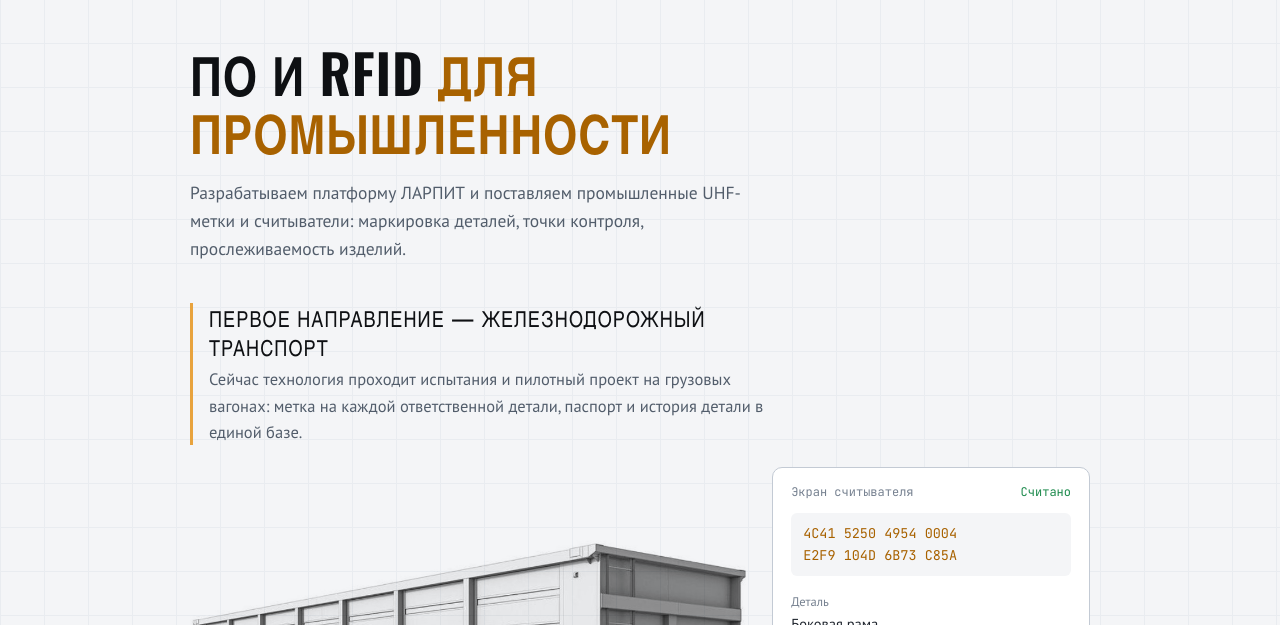
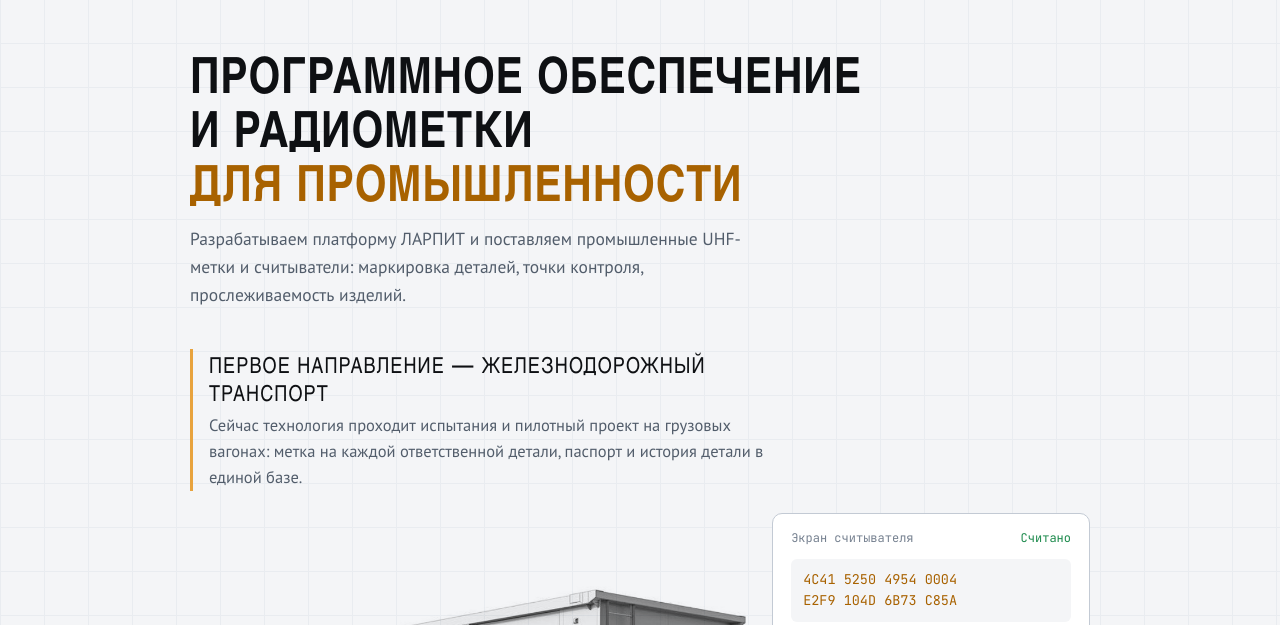
Before and after one commit to semedal/konusgruppsoft-site, a plain HTML site: page index.html in a window 1280 px wide. Shown: the part 133-758 px from the top of the page. Drawn offline with nearby package versions, Linux system fonts and the light colour scheme.

Commit message:
Название: «Программное обеспечение и радиометки для промышленности»
Co-Authored-By: Claude Fable 5.2 <noreply@anthropic.com>

```diff
--- a/assets/site.css
+++ b/assets/site.css
@@ -77,6 +77,8 @@ nav a[aria-current="page"]{color:var(--amber);border-bottom-color:var(--amber)}
 main{flex:1;padding:46px 0 56px}
 h1{font:600 clamp(32px,5.6vw,54px)/1.08 var(--font-display);text-transform:uppercase;letter-spacing:.015em;color:var(--head);max-width:20ch}
 h1 em{font-style:normal;color:var(--amber)}
+h1.h1-home{max-width:26ch;font-size:clamp(27px,5vw,50px)}
+h1.h1-home em{display:block}
 .page h1{font-size:clamp(28px,4.6vw,42px)}
 .crumb{display:block;margin-bottom:14px;font:400 12px/1 var(--font-mono);letter-spacing:.12em;text-transform:uppercase;color:var(--text-faint)}
 .lead{margin-top:20px;max-width:62ch;font-size:17.5px;color:var(--text-dim)}
--- a/index.html
+++ b/index.html
@@ -3,9 +3,9 @@
 <head>
   <meta charset="utf-8">
   <meta name="viewport" content="width=device-width, initial-scale=1, viewport-fit=cover">
-  <title>КГ Софт — ПО и RFID для промышленности</title>
+  <title>КГ Софт — программное обеспечение и радиометки для промышленности</title>
   <meta name="description" content="АО «КонусГрупп Софт» — платформа ЛАРПИТ, промышленные UHF RFID-метки и оборудование. Дубна.">
-  <meta property="og:title" content="КГ Софт — ПО и RFID для промышленности">
+  <meta property="og:title" content="КГ Софт — программное обеспечение и радиометки для промышленности">
   <meta property="og:description" content="АО «КонусГрупп Софт» — платформа ЛАРПИТ, промышленные UHF RFID-метки и оборудование. Дубна.">
   <meta property="og:type" content="website">
   <meta property="og:url" content="https://konusgruppsoft.ru/">
@@ -51,7 +51,7 @@
     </header>
 
     <main>
-      <h1>ПО и RFID <em>для промышленности</em></h1>
+      <h1 class="h1-home">Программное обеспечение и&nbsp;радиометки <em>для промышленности</em></h1>
       <p class="lead">Разрабатываем платформу ЛАРПИТ и поставляем промышленные UHF-метки
          и считыватели: маркировка деталей, точки контроля, прослеживаемость изделий.</p>
 
```
